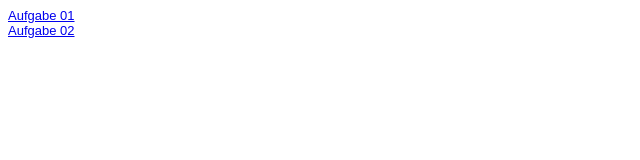
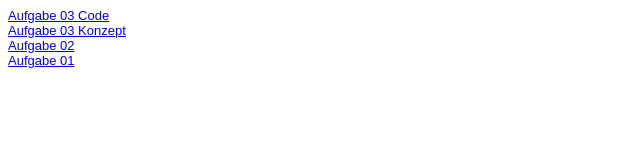
Before and after one commit to Sahertia/EIA2, a plain HTML site: page steckbrief/steckbrief.htm in a window 1280 px wide. Shown: the whole page, without its empty margins (0-640 px from the left). Drawn offline with Linux system fonts and the light colour scheme.

Commit message:
Update steckbrief.htm

```diff
--- a/steckbrief/steckbrief.htm
+++ b/steckbrief/steckbrief.htm
@@ -12,8 +12,10 @@ body {
 </style>
 </head>
 <body>
+	<a href="https://sahertia.github.io/EIA2/Aufgabe03/Coronahilfe.html" target="_blank">Aufgabe 03 Code</a><br>
+	<a href="https://sahertia.github.io/EIA2/Aufgabe03/A03_Aktivitätsdiagramm.pdf" target="_blank">Aufgabe 03 Konzept</a><br>
+	<a href="https://github.com/Sahertia/EIA2/tree/master/Aufgabe02" target="_blank">Aufgabe 02 </a><br>
 	<a href="https://github.com/Sahertia/EIA2/blob/master/Aufgabe01/Aufgabe01.pdf" target="_blank">Aufgabe 01 </a><br>
-	<a href="https://github.com/Sahertia/EIA2/tree/master/Aufgabe02" target="_blank">Aufgabe 02 </a><br>
 
 </body>
 </html>
```
